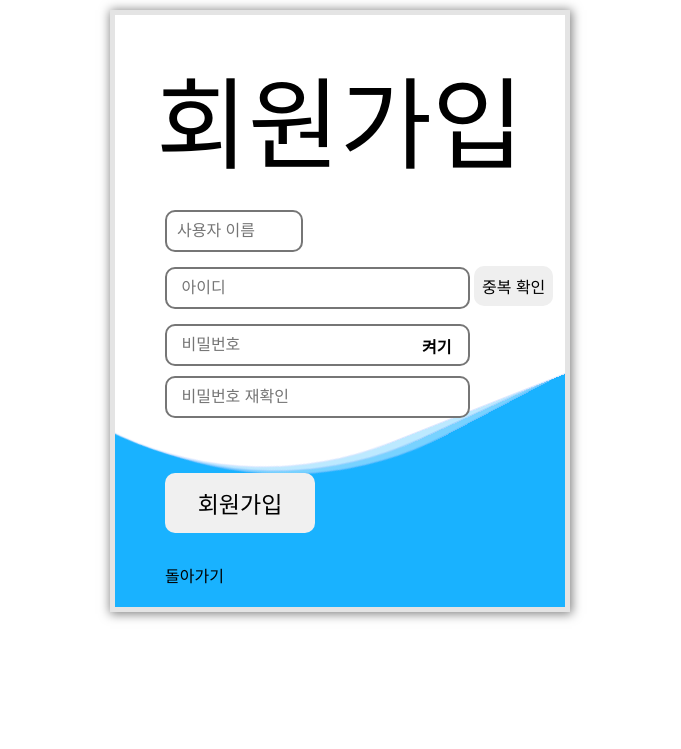
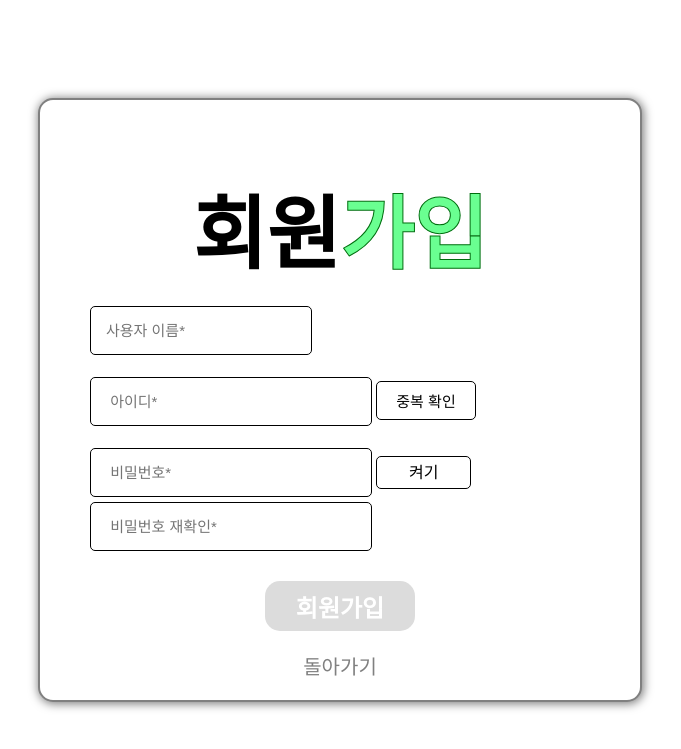
Before and after one commit to monune/Farm-is-farm, a PHP site: page /signup/signup.html in a window 1280 px wide. Shown: the top 749 px of the page, without its empty margins (300-981 px from the left). Run offline with PHP 8.4, Linux system fonts and the light colour scheme; some web fonts are replaced.

Commit message:
로그인 회원가입 화면 개편

```diff
--- a/login/login.css
+++ b/login/login.css
@@ -1,146 +1,130 @@
-.unDrag{
-  user-select: none;
+* {
+  margin: 0;
+  padding: 0;
 }
 
-.preload {
-  transition: none !important;
-  -webkit-transition: none !important;
-  -moz-transition: none !important;
-  -ms-transition: none !important;
-  -o-transition: none !important;
+a {
+  display: block;
+  text-decoration: none;
+  margin: 50px auto 0;
+  font-size: 20px;
+  font-family: 'maru';
+  color: gray;
+  transition-duration: 0.3s;
+}
+a:hover {
+  color: #008711;
 }
 
-.btn{
-  background-color: rgb(191, 197, 193);
-  color: white;
+.title-row {
+  user-select: none;
+  text-align: center;
+  padding: 70px 0;
+}
+
+span {
+  font-size: 80px;
+  font-family: 'maru';
+}
+
+.farm {
+  color: #6aff91;
+  -webkit-text-stroke: 1px #006e0f;
+}
+
+.subtitle {
+  position: absolute;
+  top: 195px;
+  left: 50%;
+  font-size: 20px;
+  font-family: 'maru';
+  transform: translateX(-50%);
+}
+
+.input-row, .input-row2{
+  position: relative;
+}
+
+.input-row > input {
+  border: 1px solid black;
+  border-radius: 5px;
+  padding: 15px;
+  font-size: 15px;
+  background: white;
+}
+
+input {
+  width: 350px;
+  margin: 8px auto 0;
+}
+
+.input-row > input:focus {
+  outline: none;
+}
+
+#login_res {
+  position: absolute;
+  left: 50%;
+  transform: translateX(-50%);
+  font-size: 14px;
+}
+
+label {
+  user-select: none;
+  cursor: pointer;
+  position: absolute;
+  padding: 10px;
+  top: 68px;
+  right: 112px;
+  color: black;
+}
+
+.container {
+  position: absolute;
+  border: 2px solid gray;
+  border-radius: 15px;
+  margin: 0 auto;
   top: 50%;
+  left: 50%;
+  width: 600px;
+  height: 600px;
+  background: white;
+  transform: translate(-50%, -50%);
+  box-shadow: 1px 1px 10px 1px rgba(0, 0, 0, 0.5);
+}
+
+.btn {
   border: none;
   border-radius: 15px;
   padding: 8px;
-  min-height: 10px;
-  min-width: 150px;
+  margin: 60px auto 0 auto;
+  width: 150px;
+  height: 50px;
   font-weight: 900;
   font-size: x-large;
-  margin: 60px auto 0 auto;
+  color: white;
+  background: gainsboro;
   transition-duration: 0.3s;
 }
+
 .btn:hover {
   background-color: #00e01a;
 }
+
 .btn:focus {
-  outline: transparent;
-  outline-style: solid;
-  box-shadow: 0 0 0 2px #7e7e7e;
-}
-.i-id {
-  margin-top: 50px;
-}
-.i-text {
-  border: solid;
-  position: static;
-  padding: 15px;
-  margin-top: 8px;
-  border-width: 0 0 1px 0;
-  margin-left: auto;
-  margin-right: auto;
-  font-size: 14px;
-  border-color: #7e7e7e;
-}
-.i-text:focus {
   outline: none;
 }
-.cb {
-  cursor:pointer;
-  background-color: gray;
-  color: white;
-  margin-left: -65px;
-  border-radius: 10px;
-  padding: 2px 15px 4px 13px;
-  transition-duration: 0.2s;
+
+#login_txt {
+  padding-top: 5px;
+  left: 50%;
+  transform: translateX(-50%);
 }
-.cb:hover {
-  background-color: rgb(206, 206, 206);
-}
-.loginBox {
-  position: static;
-  background-color: #6aff91;
-  border: 5px solid;
-  border-color: rgb(228, 228, 228);
-  margin: 25px auto 0 auto;
-  width: 450px;
-  max-height:550px;
-  box-shadow: 1px 1px 10px 1px rgba(0, 0, 0, 0.5);
-}
-.i-comment {
-  font-size: 14px;
-  margin: 0px;
-}
-.wrap {
-  position: relative;
-  overflow: hidden;
-  transform: translate3d(0, 0, 0);
-  z-index: -0.5;
-}
-.wave {
-  position: absolute;
-  border-radius: 35%;
-  width: 1000px;
-  height: 1025px;
-  top: -20%;
-  left: 50%;
-  margin: -500px 0 0 -500px;
-  z-index: -1;
-}
-.wave_1 {
-  background: rgb(255 255 255 / 41%);
-  animation: wave 15.6s infinite linear;
-  border: 1px solid #00ff1b24;
-}
-.wave_2 {
-  background: rgb(255 255 255 / 50%);
-  animation: wave 15.3s infinite linear;
-  border: 1px solid #00ff1b24;
-}
-.wave_3 {
-  background: rgb(255 255 255);
-  animation: wave 15s infinite linear;
-  border: 1px solid #00ff1b24;
-}
-@keyframes wave {
-  from { transform: rotate(0deg);}
-  from { transform: rotate(360deg);}
-}
-.tag {
-  margin-top: 60px;
-  margin-bottom: 40px;
-}
-a {
-  text-decoration: none;
-  color: black;
-}
-span {
-  font-size: 110px;
-  font-weight: 540;
-  font-family: 'dokdo';
-}
-span.farm {
-  font-size: 100px;
-  font-weight: 550;
-  color: #6aff91;
-  -webkit-text-stroke: 1px #008711;
-}
-.titlebox {
-  text-align: center;
-  margin-top: 40px;
-  margin-bottom: 40px;
-}
-.subtitle {
-  position: absolute;
-  right: 32%;
-  top: 150px;
-  margin: 0px;
-  font-size: 30px;
-  font-family: 'dokdo';
+
+/* FONT */
+@font-face {
+  font-family: 'maru';
+  src: url('../font/MaruBuri-Bold.ttf') format('truetype');
 }
 
 @font-face {
--- a/login/login_process.php
+++ b/login/login_process.php
@@ -5,7 +5,8 @@ $id = $_POST["id"];
 $pw = $_POST["pw"];
 if (empty($id) || empty($pw))
 {
-    echo "none";
+    if(empty($id) && empty($pw)) echo "none";
+    else echo "release";
 }
 else
 {
--- a/login/signup/signup.css
+++ b/login/signup/signup.css
@@ -1,169 +1,85 @@
-.unDrag {
+
+h1 {
   user-select: none;
+  padding-top: 70px;
+  font-size: 80px;
+  font-family: 'maru';
 }
 
-.preload {
-  transition: none !important;
-  -webkit-transition: none !important;
-  -moz-transition: none !important;
-  -ms-transition: none !important;
-  -o-transition: none !important;
+a#back {
+  text-align: center;
+  display: block;
+  margin: 20px auto 0;
 }
 
-.i-id {
-  margin-top: 50px;
+p {
+  min-width: 220px;
+  font-size: 13px;
 }
 
-.i-text {
-  position: static;
-  border-style: solid;
-  border-radius: 10px;
-  border-width: 2px 2px 2px 2px;
-  padding: 10px;
-  margin: 10px auto 0 auto;
+.input-row2 {
+  padding-left: 50px;
 }
-.i-text:focus {
-  outline: auto;
+
+.input-row2 > input {
+  border: 1px solid black;
+  border-radius: 5px;
+  padding: 15px;
+  margin-top: 22px;
+  width: 250px;
+  font-size: 15px;
+  background: white;
 }
-.btn {
-  border: none;
-  border-radius: 10px;
-  background-color: #F0F0F0;
-  font-size: 23px;
-  font-weight: 300;
-  height: 60px;
-  width: 150px;
-  padding-top: 5px;
-  padding-bottom: 5px;
-  margin-top: 50px;
-  margin-bottom: 30px;
-  transition-duration: 0.2s;
-}
-.btn:hover {
-  background-color: #00e01a;
-  color:white;
-  transition: 0.5s;
-}
-.btn:focus {
-  outline: transparent;
-  outline-style: solid;
-  box-shadow: 0 0 0 1.5px black;
-}
-.cb1 {
-  cursor:pointer;
-  border-radius: 7px;
-  font-weight: bold;
-  color: black;
-  margin-top: 5px;
-  margin-left: -65px;
-  margin-bottom: 100px;
-  padding-top: 7px;
-  padding-bottom: 5.5px;
-  padding-left: 13px;
-  padding-right: 11.5px;
-  vertical-align: middle;
-}
-.cb2 {
-  cursor:pointer;
-  border-radius: 7px;
-  font-weight: bold;
-  color: black;
-  margin-top: 5px;
-  margin-left: -65px;
-  margin-bottom: 100px;
-  padding-top: 7px;
-  padding-bottom: 6px;
-  padding-left: 13px;
-  padding-right: 11.5px;
-  vertical-align: middle;
-}
-.infoBox {
-  background-color: #19b2ff;
-  border: 5px solid;
-  border-color: black;
-  border-color: rgb(228, 228, 228);
-  max-width: 450px;
-  max-height: 700px;
-  margin: 10px auto 0 auto;
-  box-shadow: 1px 1px 10px 1px rgba(0, 0, 0, 0.5);
-}
-form {
-margin-left: 50px;
-}
-h1 {
-  position: static;
-  margin: 30px 0 10px 0;
-  font-size: 100px;
-  font-weight: 540;
-  font-family: 'dokdo';
-}
-input {
-  font-size: 16px;
-}
-.i-comment {
-font-size: 14px;
-margin: 0px;
+
+input#pw2 {
   margin-top: 5px;
 }
-.compare {
-border: none;
-border-radius: 10px;
+
+input#user_nm {
+  margin-top: 20px;
+  width: 190px;
+}
+
+input.compare {
   padding: 8px;
-margin-bottom: -10px;
-transition-duration: 0.2s;
+  width: 100px;
 }
-.compare:hover {
-  background-color: #00e01a;
-  color: white;
-  transition: 0.3s;
+
+input.compare:active, #isOn:active {
+  box-shadow: 5px 5px 10px gainsboro  inset;
 }
-.compare:hover::before {
-  background-color: #F0F0F0;
+
+.i-comment {
+  position: absolute;
 }
-.wrap {
-position: relative;
-overflow: hidden;
-transform: translate3d(0, 0, 0);
-z-index: -0.5;
+
+#isOn {
+  position: static;
+  border: 1px solid black;
+  border-radius: 5px;
+  padding: 7px 32px;
+  top: 170px;
+  right: 170px;
+  width: 85px;
+  background: white;
 }
-.wave {
-width: 1000px;
-height: 1025px;
-position: absolute;
-top: -20%;
-left: 50%;
-margin-left: -500px;
-margin-top: -500px;
-border-radius: 35%;
-z-index: -1;
+
+input.btn {
+  display: block;
+  margin: 30px auto 0;
 }
-.wave_1 {
-background: rgb(255 255 255 / 41%);
-animation: wave 15.6s infinite linear;
-border: 1px solid #004fff24;
+
+@keyframes wave {
+  from { transform: rotate(0deg); }
+  from { transform: rotate(-360deg); }
 }
-.wave_2 {
-background: rgb(255 255 255 / 50%);
-animation: wave 15.3s infinite linear;
-border: 1px solid #004fff24;
-}
-.wave_3 {
-background: rgb(255 255 255);
-animation: wave 15s infinite linear;
-border: 1px solid #004fff24;
-}
-@keyframes wave {
-from { transform: rotate(0deg);}
-from { transform: rotate(-360deg);}
-}
-.back {
-  margin-bottom: 20px;
-}
-a {
-  text-decoration: none;
-  color: black;
-}
+
 @font-face {
   font-family: 'dokdo';
   src: url('../../font/EastSeaDokdo-Regular.ttf') format('truetype');
 }
+
+@font-face {
+  font-family: 'maru';
+  src: url('../../font/MaruBuri-Bold.ttf') format('truetype');
+}
--- a/login/signup/signup.html
+++ b/login/signup/signup.html
@@ -1,57 +1,53 @@
 <!DOCTYPE html>
 <html lang="en">
+
 <head>
     <link rel="shortcut icon" href="/src/ico/favicon.ico" type="image/x-icon">
     <link rel="apple-touch-icon-precomposed" href="/src/ico/android-chrome-192x192.png">
     <meta charset="UTF-8">
-    <link rel="stylesheet" href="signup.css?ver=2">
+    <link rel="stylesheet" href="signup.css?ab">
+    <link rel="stylesheet" href="../login.css?a">
     <meta name="viewport" content="width=device-width, initial-scale=1.0">
-    <title>농장팜니다 SIGN_UP</title>
+    <title>회원가입</title>
     <!-- add jquery plugin -->
     <script src="//code.jquery.com/jquery-3.3.1.min.js"></script>
-    <script src="signup.js?ver=1.1"></script>
+    <script src="signup.js?11"></script>
 </head>
 
-<body class="preload">
-    <div class="unDrag infoBox">
-        <div class="wrap">
-            <h1 style="text-align: center;">회원가입</h1>
-            <!-- 회원가입 정보 입력 -->
+<body>
+    <div class="container">
+        <h1 style="text-align: center;">회원<span class="farm">가입</span></h1>
         <form action="account.php" method="post" onsubmit="return checkAccount()">
-                <!-- User Name -->
-                <input class="i-id i-text box" type="text" id="user_nm" name="name" onchange="outFocus()" placeholder="사용자 이름" autocomplete="off" maxlength="5" size="10"><br>
-                <p id="nm_res" class="i-comment" style="color: red;"></p>
+            <div class="input-row2">
+                <!-- USER NAME -->
+                    <input class="" type="text" id="user_nm" name="name" onchange="outFocus()"
+                        placeholder="사용자 이름*" autocomplete="off" maxlength="5" size="10"><br>
+                    <p id="nm_res" class="i-comment" style="color: red; display: none;">*사용자 명은 최소 3글자 이상, 12글자 미만입니다.</p>
                     <input type="hidden" name="checked_nm" value="">
-                <!-- User ID -->
-                <div>
-                    <input class="i-id i-text box" type="text" id="user_id" name="id" placeholder=" 아이디" autocomplete="off" maxlength="12"  size="28">
+                <!-- USER ID -->
+                    <input type="text" id="user_id" name="id" placeholder=" 아이디*" autocomplete="off"
+                        maxlength="12" size="28">
                     <input class="compare" type="button" id="compareButton" onclick="checkID()" value="중복 확인"><br>
                     <p id="i_res" class="i-comment"></p>
                     <input type="hidden" name="checked_id" value="">
-                </div>
-                <!-- User Password & Password checking -->
-                <div>
-                    <!-- password input & changue _1 -->
-                    <input type="password" id="pw1" name="password1" class="checkPassword_1 i-id i-text box" placeholder=" 비밀번호" maxlength="16" size="28">
-                    <label for="checkObject" id="isOn" class="cb1" style="text-align: center;">켜기</label>
-                    <input style="display: none;"type="checkbox" id="checkObject" onclick="showPassword()">
-                    <!-- password input & changue _2 & password checking -->
-                    <input type="password" id="pw2" name="password2" class="checkPassword_2 i-id i-text box" placeholder=" 비밀번호 재확인" maxlength="16" size="28">
+                <!-- 비밀번호 확인 -->
+                    <input type="password" id="pw1" name="password1" class="checkPassword_1"
+                        placeholder=" 비밀번호*" maxlength="16" size="28">
+                    <label for="checkObject" id="isOn" class="checkbox" style="text-align: center;">켜기</label>
+                    <input style="display: none;" type="checkbox" id="checkObject" onclick="showPassword()">
+                <!-- 비밀번호 재확인 --><br>
+                    <input type="password" id="pw2" name="password2" class="checkPassword_2"
+                        placeholder=" 비밀번호 재확인*" maxlength="16" size="28">
                     <p id="pw_res" class="i-comment"></p>
                     <input type="hidden" name="checked_pw" value="">
             </div>
-                 <!-- Account information submit -->
-                <div class="row">
+            <!-- SUBMIT BUTTON -->
+            <div class="btn-row">
                 <input type="submit" class="btn" onclick="checkPassword()" value="회원가입">
-                    <div class="back"><a href="../login.html">돌아가기</a></div>
+                <a id="back" href="../login.html">돌아가기</a>
             </div>
         </form>
-
-            <div class="wave_1 wave"></div>
-            <div class="wave_2 wave"></div>
-            <div class="wave_3 wave"></div>
-        </div>
-
+        <div class="w wave"></div>
     </div>
 
     <script>
@@ -82,4 +78,5 @@
         }
     </script>
 </body>
+
 </html>
```
Also changed, not shown: login/login.html (+25 -32 lines), login/login.js (+7 -6 lines), login/signup/signup.js (+15 -14 lines). Lines whose indentation alone changed are shown as unchanged.
